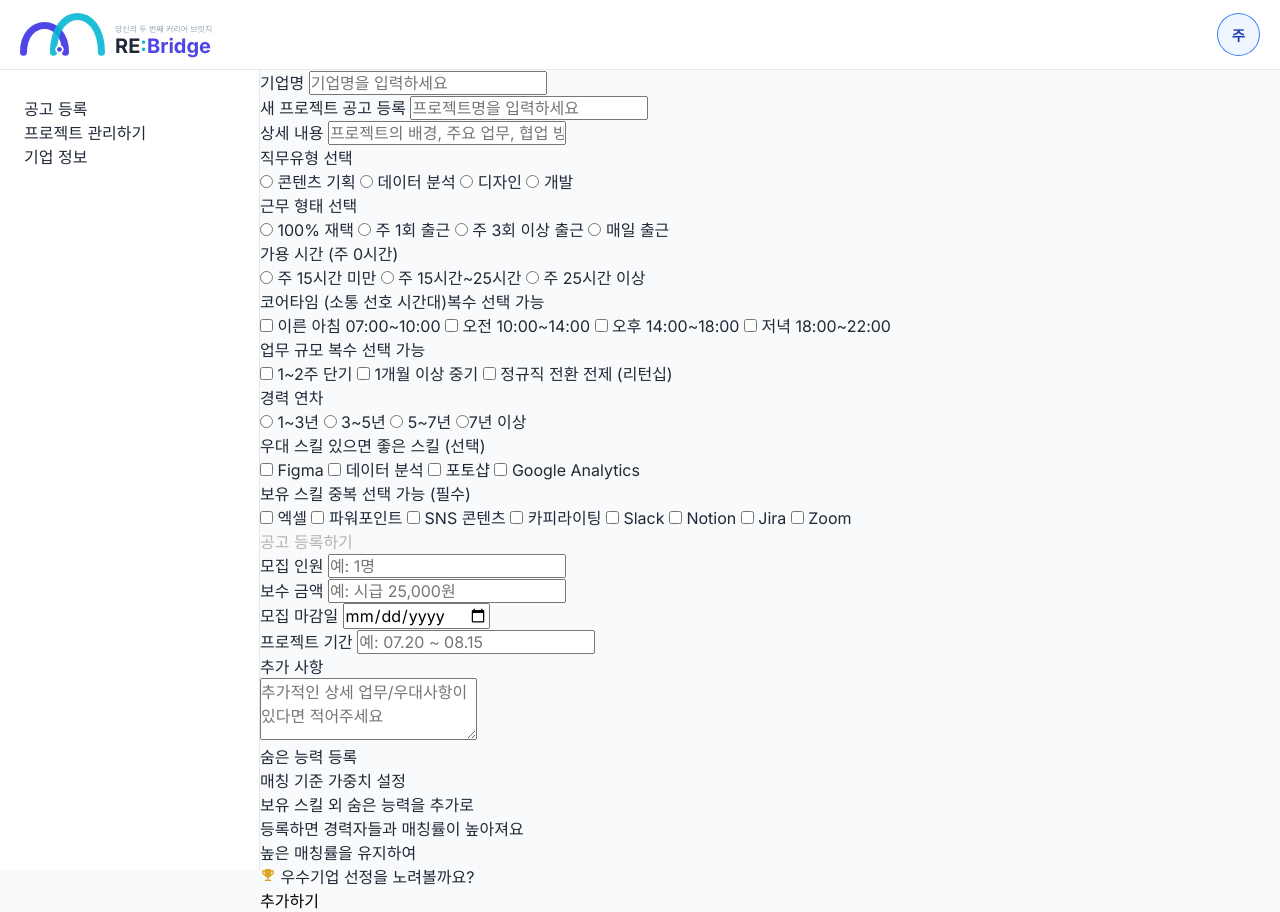
After one commit to 2026-HERETHON/2026-herethon-2, a Django app: template company/templates/project_create.html in a window 1280 px wide. The commit adds this page. Run offline with Django 5.2, Linux system fonts and the light colour scheme; the template is opened without the code that fills it, so the values that code supplies are empty.

Commit message:
feat: 기업 공고 등록 기본 HTML 작성

```diff
--- /dev/null
+++ b/company/templates/project_create.html
@@ -0,0 +1,498 @@
+<!doctype html>
+<html lang="ko">
+  <head>
+    <meta charset="UTF-8" />
+    <meta name="viewport" content="width=device-width, initial-scale=1.0" />
+    <title>공고 등록</title>
+    <link rel="stylesheet" href="../../static/css/colorpalette.css" />
+    <link rel="stylesheet" href="../../static/css/global.css" />
+    <link rel="stylesheet" href="../../static/css/project_create.css" />
+  </head>
+  <body>
+    <!-- 헤더 영역 -->
+    <header>
+      <div class="header-logo">
+        <img
+          class="header-logo-img"
+          src="../../static/img/logo.svg"
+          alt="logo"
+        />
+        <div class="header-logo-text">
+          <span class="logo-desc">당신의 두 번째 커리어 브릿지</span>
+          <span class="logo-brand"
+            ><span class="RE">RE</span><span class="colon">:</span>Bridge</span
+          >
+        </div>
+      </div>
+      <div class="header-profile">
+        <!-- TPL:  기업 프로필 이름 -->
+        <a>주</a>
+      </div>
+    </header>
+
+    <!-- 왼쪽 사이드바 -->
+    <nav class="sidebar-nav">
+      <!-- TPL: href 실제 url 패턴으로 변경 필요 -->
+      <!-- TPL: 현재 active 클래스 하드 코딩함. 연동 시 현재 페이지의 active 판단 로직으로 교체 필요  -->
+      <a href="project_create.html" class="nav-menu active"> 공고 등록 </a>
+      <a href="#" class="nav-menu"> 프로젝트 관리하기 </a>
+      <a href="#" class="nav-menu"> 기업 정보 </a>
+    </nav>
+
+    <!-- 공고 등록 영역 -->
+    <main class="project_create">
+      <form method="post" id="project-create-form">
+        <!-- 좌측 메인 폼 영역 -->
+        <section class="project-form">
+          <!-- 기업명 -->
+          <div class="form-group">
+            <label for="company-name" class="form-label">기업명</label>
+            <input
+              type="text"
+              id="company-name"
+              name="company_name"
+              class="form-input"
+              placeholder="기업명을 입력하세요"
+              required
+            />
+          </div>
+
+          <!-- 프로젝트명 -->
+          <div class="form-group">
+            <label for="project-name" class="form-label"
+              >새 프로젝트 공고 등록</label
+            >
+            <input
+              type="text"
+              id="project-name"
+              name="project_name"
+              class="form-input"
+              placeholder="프로젝트명을 입력하세요"
+              required
+            />
+          </div>
+
+          <!-- 싱세 내용 -->
+          <div class="form-group">
+            <label for="project-detail" class="form-label">상세 내용</label>
+            <input
+              type="text"
+              id="project-detail"
+              name="project_detail"
+              class="form-input"
+              placeholder="프로젝트의 배경, 주요 업무, 협업 방식 등을 자유롭게 적어주세요"
+              required
+            />
+          </div>
+
+          <!-- 직무 유형 (단일 선택) -->
+          <div class="form-group">
+            <label class="form-label">직무유형 선택</label>
+            <div class="option-btn-group">
+              <!-- TPL: job_categories (직무 유형 버튼 반복) -->
+              <label class="option-btn">
+                <input type="radio" name="work_type" value="job.id" required />
+                콘텐츠 기획
+              </label>
+              <label class="option-btn">
+                <input type="radio" name="work_type" value="job.id" required />
+                데이터 분석
+              </label>
+              <label class="option-btn">
+                <input type="radio" name="work_type" value="job.id" required />
+                디자인
+              </label>
+              <label class="option-btn">
+                <input type="radio" name="work_type" value="job.id" required />
+                개발
+              </label>
+            </div>
+          </div>
+
+          <!-- 근무 형태 (단일 선택) -->
+          <div class="form-group">
+            <label class="form-label">근무 형태 선택</label>
+            <div class="option-btn-group">
+              <!-- TPL:  (근무 형태 버튼 반복) -->
+              <label class="option-btn">
+                <input type="radio" name="work_style" value="REMOTE" required />
+                100% 재택
+              </label>
+              <label class="option-btn">
+                <input
+                  type="radio"
+                  name="work_style"
+                  value="ONSITE_WEEKLY_1"
+                  required
+                />
+                주 1회 출근
+              </label>
+              <label class="option-btn">
+                <input
+                  type="radio"
+                  name="work_style"
+                  value="ONSITE_WEEKLY_3"
+                  required
+                />
+                주 3회 이상 출근
+              </label>
+              <label class="option-btn">
+                <input
+                  type="radio"
+                  name="work_style"
+                  value="ONSITE_DAILY"
+                  required
+                />
+                매일 출근
+              </label>
+            </div>
+          </div>
+
+          <!-- 가용 시간 (단일 선택) -->
+          <div class="form-group">
+            <label class="form-label">가용 시간 (주 0시간)</label>
+            <div class="option-btn-group">
+              <!-- TPL:  (가용 시간 버튼 반복) -->
+              <label class="option-btn">
+                <input
+                  type="radio"
+                  name="weekly_hours"
+                  value="UNDER_15"
+                  required
+                />
+                주 15시간 미만
+              </label>
+              <label class="option-btn">
+                <input
+                  type="radio"
+                  name="weekly_hours"
+                  value="FIFTEEN_TO_25"
+                  required
+                />
+                주 15시간~25시간
+              </label>
+              <label class="option-btn">
+                <input
+                  type="radio"
+                  name="weekly_hours"
+                  value="OVER_25"
+                  required
+                />
+                주 25시간 이상
+              </label>
+            </div>
+          </div>
+
+          <!-- 코어 타임 (복수 선택) -->
+          <div class="form-group">
+            <label class="form-label"
+              >코어타임 (소통 선호 시간대)<span class="form-label-des"
+                >복수 선택 가능</span
+              ></label
+            >
+            <div class="option-btn-group">
+              <!-- TPL:  (코어타임 버튼 반복) -->
+              <label class="option-btn">
+                <input
+                  type="checkbox"
+                  name="core_times"
+                  value="early_morning"
+                />
+                <span class="core-time-label">이른 아침</span>
+                <span class="core-time-range">07:00~10:00</span>
+              </label>
+              <label class="option-btn">
+                <input type="checkbox" name="core_times" value="morning" />
+                <span class="core-time-label">오전</span>
+                <span class="core-time-range">10:00~14:00</span>
+              </label>
+              <label class="option-btn">
+                <input type="checkbox" name="core_times" value="afternoon" />
+                <span class="core-time-label">오후</span>
+                <span class="core-time-range">14:00~18:00</span>
+              </label>
+              <label class="option-btn">
+                <input type="checkbox" name="core_times" value="evening" />
+                <span class="core-time-label">저녁</span>
+                <span class="core-time-range">18:00~22:00</span>
+              </label>
+            </div>
+          </div>
+
+          <!-- 업무 규모 (복수 선택) -->
+          <div class="form-group">
+            <label class="form-label"
+              >업무 규모
+              <span class="form-label-des">복수 선택 가능</span></label
+            >
+            <div class="option-btn-group">
+              <!-- TPL:  (업무 규모 버튼 반복) -->
+              <label class="option-btn">
+                <input type="checkbox" name="preferred_scales" value="SHORT" />
+                1~2주 단기
+              </label>
+              <label class="option-btn">
+                <input type="checkbox" name="preferred_scales" value="LONG" />
+                1개월 이상 중기
+              </label>
+              <label class="option-btn">
+                <input
+                  type="checkbox"
+                  name="preferred_scales"
+                  value="REGULAR_TRANSITION"
+                />
+                정규직 전환 전제 (리턴십)
+              </label>
+            </div>
+          </div>
+
+          <!-- 경력 연차 -->
+          <div class="form-group">
+            <label class="form-label">경력 연차</label>
+            <div class="option-btn-group">
+              <!-- TPL:  (경력 연차 버튼 반복) -->
+              <label class="option-btn"
+                ><input
+                  type="radio"
+                  name="career_years"
+                  value="ONE_TO_THREE"
+                  required
+                />
+                1~3년</label
+              >
+              <label class="option-btn"
+                ><input
+                  type="radio"
+                  name="career_years"
+                  value="THREE_TO_FIVE"
+                  required
+                />
+                3~5년</label
+              >
+              <label class="option-btn"
+                ><input
+                  type="radio"
+                  name="career_years"
+                  value="FIVE_TO_SEVEN"
+                  required
+                />
+                5~7년</label
+              >
+              <label class="option-btn"
+                ><input
+                  type="radio"
+                  name="career_years"
+                  value="OVER_SEVEN"
+                  required
+                />7년 이상</label
+              >
+            </div>
+          </div>
+
+          <!-- 우대 스킬 (선택 사항 + 복수 선택) -->
+          <div class="form-group">
+            <label class="form-label"
+              >우대 스킬
+              <span class="form-label-des">있으면 좋은 스킬 (선택)</span></label
+            >
+            <div class="skill-btn-group">
+              <!-- TPL: 직무 선택 시 해당 직무별 우대 스킬 목록 출력 -->
+              <!-- TPL:  (우대 스킬 버튼 반복) -->
+              <label class="skill-btn">
+                <input type="checkbox" name="skill_priorities" value="figma" />
+                Figma
+              </label>
+              <label class="skill-btn">
+                <input
+                  type="checkbox"
+                  name="skill_priorities"
+                  value="data-analysis"
+                />
+                데이터 분석
+              </label>
+              <label class="skill-btn">
+                <input
+                  type="checkbox"
+                  name="skill_priorities"
+                  value="photoshop"
+                />
+                포토샵
+              </label>
+              <label class="skill-btn">
+                <input
+                  type="checkbox"
+                  name="skill_priorities"
+                  value="google-analytics"
+                />
+                Google Analytics
+              </label>
+            </div>
+          </div>
+
+          <!-- 보유 스킬 (필수 사항 + 복수 선택) -->
+          <div class="form-group">
+            <label class="form-label"
+              >보유 스킬
+              <span class="form-label-des">중복 선택 가능 (필수)</span></label
+            >
+            <div class="skill-btn-group">
+              <!-- TPL: 직무 선택 시 해당 직무별 보유 스킬 목록 출력 -->
+              <!-- TPL:  (보유 스킬 버튼 반복) -->
+              <label class="skill-btn">
+                <input type="checkbox" name="skill" value="excel" />
+                엑셀
+              </label>
+              <label class="skill-btn">
+                <input type="checkbox" name="skill" value="powerpoint" />
+                파워포인트
+              </label>
+              <label class="skill-btn">
+                <input type="checkbox" name="skill" value="sns-contents" />
+                SNS 콘텐츠
+              </label>
+              <label class="skill-btn">
+                <input type="checkbox" name="skill" value="copywriting" />
+                카피라이팅
+              </label>
+              <label class="skill-btn">
+                <input type="checkbox" name="skill" value="slack" />
+                Slack
+              </label>
+              <label class="skill-btn">
+                <input type="checkbox" name="skill" value="notion" />
+                Notion
+              </label>
+              <label class="skill-btn">
+                <input type="checkbox" name="skill" value="jira" />
+                Jira
+              </label>
+              <label class="skill-btn">
+                <input type="checkbox" name="skill" value="zoom" />
+                Zoom
+              </label>
+            </div>
+          </div>
+
+          <button class="create-project-btn" type="submit" disabled>
+            공고 등록하기
+          </button>
+        </section>
+        <!-- 우측 사이드바 영역 -->
+        <section class="project-sidebar">
+          <!-- 모집 인원 -->
+          <div class="form-group">
+            <label for="recruit-count" class="form-label">모집 인원</label>
+            <input
+              type="number"
+              min="1"
+              id="recruit-count"
+              name="recruit_count"
+              class="form-input"
+              placeholder="예: 1명"
+              required
+            />
+          </div>
+
+          <!-- 보수 금액 -->
+          <div class="form-group">
+            <label for="pay-amount" class="form-label">보수 금액</label>
+            <input
+              type="number"
+              min="0"
+              id="pay-amount"
+              name="compensation_amount"
+              class="form-input"
+              placeholder="예: 시급 25,000원"
+              required
+            />
+          </div>
+
+          <!-- 모집 마감일 -->
+          <div class="form-group">
+            <label for="deadline-date" class="form-label">모집 마감일</label>
+            <input
+              type="date"
+              id="deadline-date"
+              name="deadline"
+              class="form-input"
+              placeholder="예: 2026.07.20"
+              required
+            />
+          </div>
+
+          <!-- 프로젝트 기간 -->
+          <!-- 실제 서버로 전송될 hidden input -->
+          <!-- <input type="hidden" name="duration" id="project-period" required />
+
+          <div class="form-group">
+            <label class="form-label">프로젝트 기간</label>
+            <div class="date-range-group">
+              <input
+                type="date"
+                id="project-start"
+                class="form-input"
+                placeholder="예: 07.20"
+                required
+              />
+              <span>~</span>
+              <input
+                type="date"
+                id="project-end"
+                class="form-input"
+                placeholder="예: 08.15"
+                required
+              />
+            </div>
+          </div> -->
+
+          <div class="form-group">
+            <label for="project-period" class="form-label">프로젝트 기간</label>
+            <input
+              type="text"
+              id="project-period"
+              class="form-input"
+              name="duration"
+              placeholder="예: 07.20 ~ 08.15"
+              required
+            />
+          </div>
+
+          <!-- 추가 사항 -->
+          <div class="form-card">
+            <p class="card-title">추가 사항</p>
+            <textarea
+              class="form-textarea card-des"
+              rows="3"
+              placeholder="추가적인 상세 업무/우대사항이 있다면 적어주세요"
+            ></textarea>
+          </div>
+
+          <!-- 숨은 능력 등록 -->
+          <div class="form-card">
+            <p class="card-title">숨은 능력 등록</p>
+            <p class="card-subtitle">매칭 기준 가중치 설정</p>
+            <p class="card-des">
+              보유 스킬 외 숨은 능력을 추가로<br />
+              등록하면 경력자들과 매칭률이 높아져요
+            </p>
+            <p class="card-des">
+              높은 매칭률을 유지하여<br />
+              <span class="badge">
+                <img
+                  class="badge-img"
+                  src="../../static/img/trophy.svg"
+                  alt=""
+                />
+                <span class="badge-text">우수기업</span>
+              </span>
+              <span>선정을 노려볼까요?</span>
+            </p>
+            <button class="hidden-modal-open-btn" type="button">
+              추가하기
+            </button>
+          </div>
+        </section>
+      </form>
+    </main>
+  </body>
+</html>
--- /dev/null
+++ b/static/css/project_create.css
@@ -0,0 +1,22 @@
+/* 헤더 */
+.header-profile {
+  display: inline-block;
+  justify-content: center;
+  align-items: center;
+  border: 1px solid var(--color-primary);
+  border-radius: 50%;
+  background-color: var(--color-primary-light);
+
+  padding: 10px 14px;
+  cursor: pointer;
+}
+
+.header-profile a {
+  color: var(--color-primary-dark);
+  font-size: 0.9rem;
+  font-weight: 700;
+}
+
+.project_create {
+  margin-left: 260px; /* 왼쪽 사이드바 너비 */
+}
--- a/static/css/worker_mypage.css
+++ b/static/css/worker_mypage.css
@@ -935,6 +935,7 @@
   border: 1px solid var(--color-info);
 }
 
+/* 라디오 버튼, 체크박스 숨기기 */
 .work-type-item input {
   position: absolute;
   opacity: 0;
```
